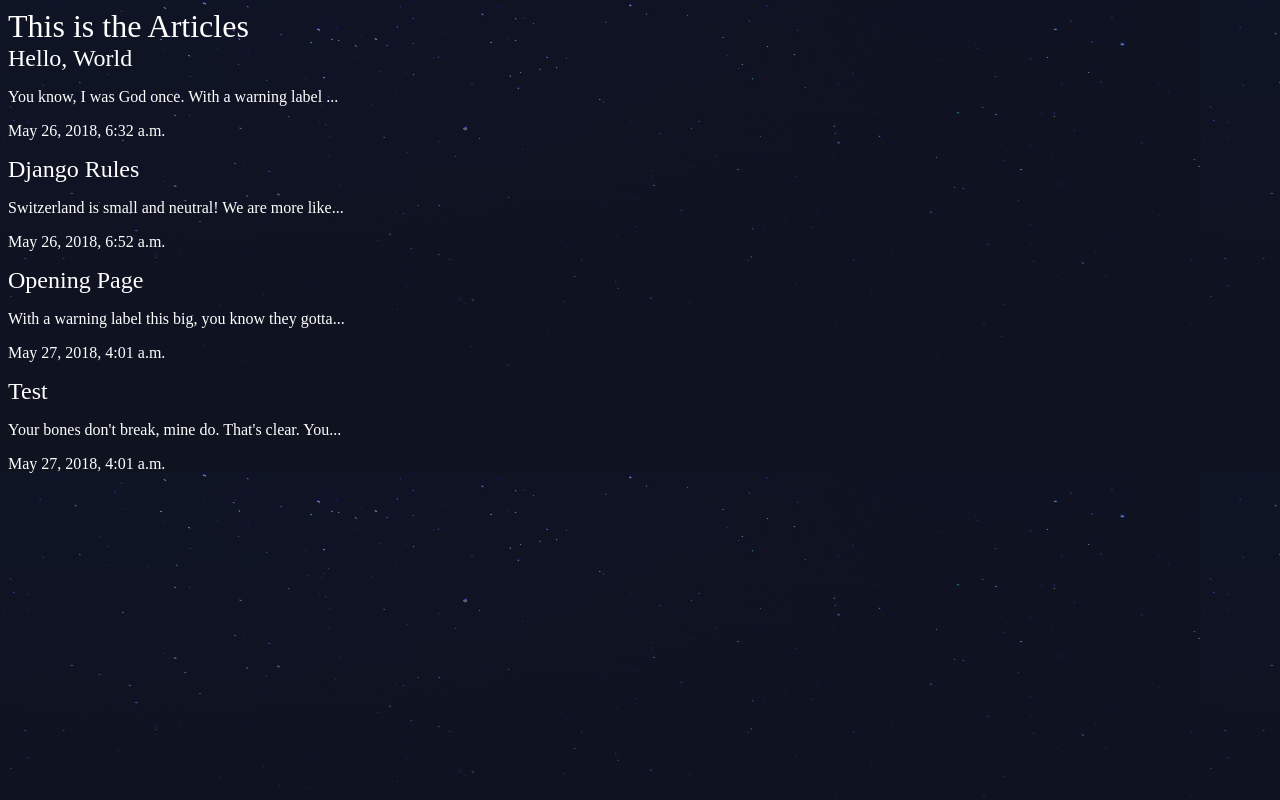
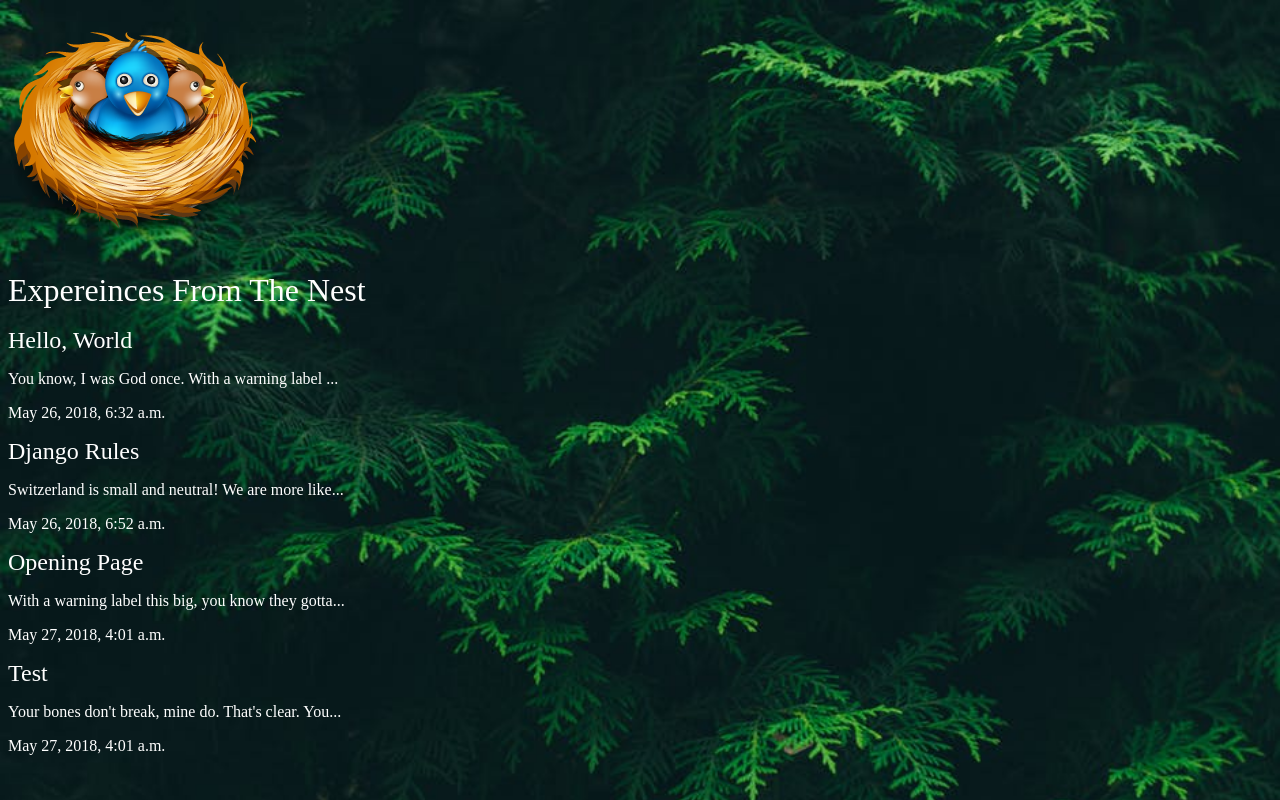
Before and after one commit to awiles808/DjangoNinjaTut, a Django app: page /articles/ in a window 1280 px wide. Run offline with Django 3.2, Linux system fonts and the light colour scheme; data comes from the database, SQL or seed files in the repository; both versions use the stored data as it was after the commit.

Commit message:
Named URLS added images

```diff
--- a/nestNinja/articles/templates/articles/article_list.html
+++ b/nestNinja/articles/templates/articles/article_list.html
@@ -1,11 +1,12 @@
 {% extends 'base_layout.html' %}
 
 {% block content %}
-    <h1>This is the Articles</h1>
+    <h1>Expereinces From The Nest</h1>
+    <br>
     <div class="articles">
       {% for article in articles %}
         <div class="article">
-          <h2><a href="#">{{article.title}} </a></h2>
+          <h2><a href="{% url 'articles:detail' slug=article.slug %}">{{article.title}} </a></h2>
           <p>{{article.snippet}}</p>
           <p>{{article.date}}</p>
         </div>
--- a/nestNinja/articles/urls.py
+++ b/nestNinja/articles/urls.py
@@ -1,7 +1,9 @@
 from django.conf.urls import url
 from . import views
 
+app_name = 'articles'
+
 urlpatterns = [
-    url(r'^$', views.article_list),
-    url(r'^(?P<slug>[\w-]+)/$', views.article_detail),
+    url(r'^$', views.article_list, name='list'),
+    url(r'^(?P<slug>[\w-]+)/$', views.article_detail, name='detail'),
 ]
--- a/nestNinja/assets/styles.css
+++ b/nestNinja/assets/styles.css
@@ -1,6 +1,7 @@
 body{
     background-color: #0f121f;
-    background-image: url(/static/stars.png);
+    background-image: url(/static/nestTree.jpeg);
+    background-size: 100%;
     background-repeat-y: no-repeat;
     color: #fff;
 }
--- a/nestNinja/templates/base_layout.html
+++ b/nestNinja/templates/base_layout.html
@@ -11,6 +11,7 @@
 </head>
 <body>
 <div class="wrapper">
+  <h1><a href="{% url 'articles:list' %}"><img src="{% static 'theNest.png' %}"/></a></h1>
 
   {% block content %}
   {% endblock %}
```
Also changed, not shown: nestNinja/assets/nest.jpg (added), nestNinja/assets/nestTree.jpeg (added), nestNinja/assets/theNest.png (added), nestNinja/assets/trees.jpeg (added), nestNinja/db.sqlite3, 1 other file.
